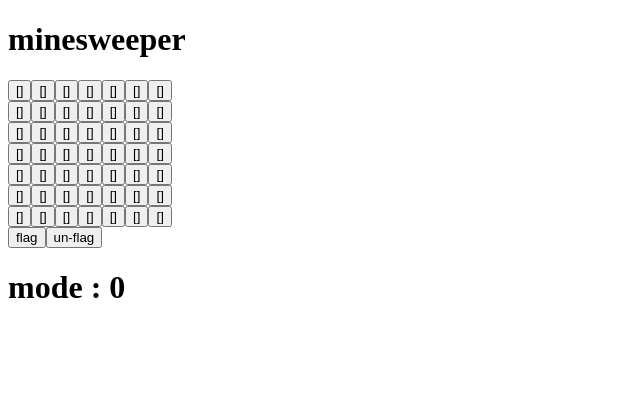
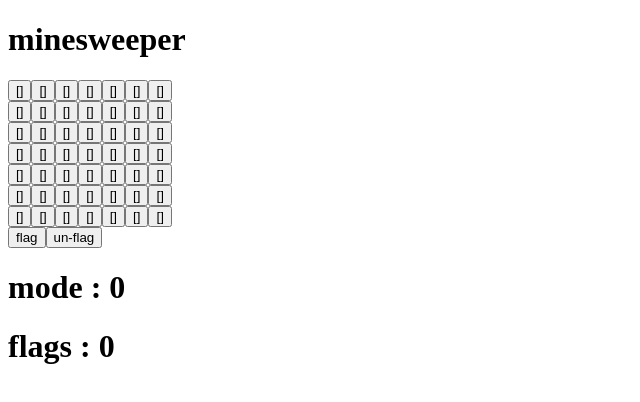
Before and after one commit to gdeater/minesweeper, a React (Vite) app: page / in a window 1280 px wide. Shown: the top 402 px of the page, without its empty margins (0-640 px from the left). Built offline with nearby package versions, Linux system fonts and the light colour scheme.

Commit message:
added count flag

```diff
--- a/src/App.jsx
+++ b/src/App.jsx
@@ -6,7 +6,7 @@ function App(){
     const [colLength,setColLength] = useState(7);
     const [mines,setMines] = useState(7);
     const [flag,setFlag] = useState(0);
-    const [countFlag,setCountFlag] = useState(mines);
+    const [countFlag,setCountFlag] = useState(0);
 
     function preCompute(board,row,col){
         let cnt = 0;
@@ -91,9 +91,10 @@ function App(){
     return(
       <div>
           <h1>minesweeper</h1>
-          <Board board={board} setBoard={setBoard} flag={flag}/>
+          <Board board={board} setBoard={setBoard} flag={flag} setCountFlag={setCountFlag} countFlag={countFlag}/>
           <FlagButton setFlag={setFlag}/>
           <h1>mode : {flag}</h1>
+          <h1>flags : {countFlag}</h1>
       </div>
     )
 }
--- a/src/board/Board.jsx
+++ b/src/board/Board.jsx
@@ -1,6 +1,6 @@
 import Cell from "./Cell";
 
-function Board({ board,setBoard,flag }) {
+function Board({ board,setBoard,flag,setCountFlag,countFlag }) {
     return (
         <div>
             {board.map((row, rowIndex) => (
@@ -13,6 +13,9 @@ function Board({ board,setBoard,flag }) {
                             col={colIndex}
                             board={board}
                             flag={flag}
+                            setCountFlag={setCountFlag}
+                            countFlag={countFlag}
+
                         />
                     ))}
                 </div>
--- a/src/board/cell.jsx
+++ b/src/board/cell.jsx
@@ -1,16 +1,20 @@
 import { useState } from "react";
 
-function Cell({setBoard,col,row,board,flag}) {
+function Cell({setBoard,col,row,board,flag,setCountFlag,countFlag}) {
     let newBoard = structuredClone(board);
     function whenClicked(board, row, col) {
         if (flag === 1){
-            newBoard[row][col].flagged = true;
-            setBoard(newBoard);
-            return;
+            if (board[row][col].flagged === false){
+                setCountFlag(countFlag + 1);
+                newBoard[row][col].flagged = true;
+                setBoard(newBoard);
+                return;
+            }
         }
         else{
             if (board[row][col].flagged === true){
                 newBoard[row][col].flagged = false;
+                setCountFlag(countFlag - 1);
                 setBoard(newBoard);
                 return;
             }
```
